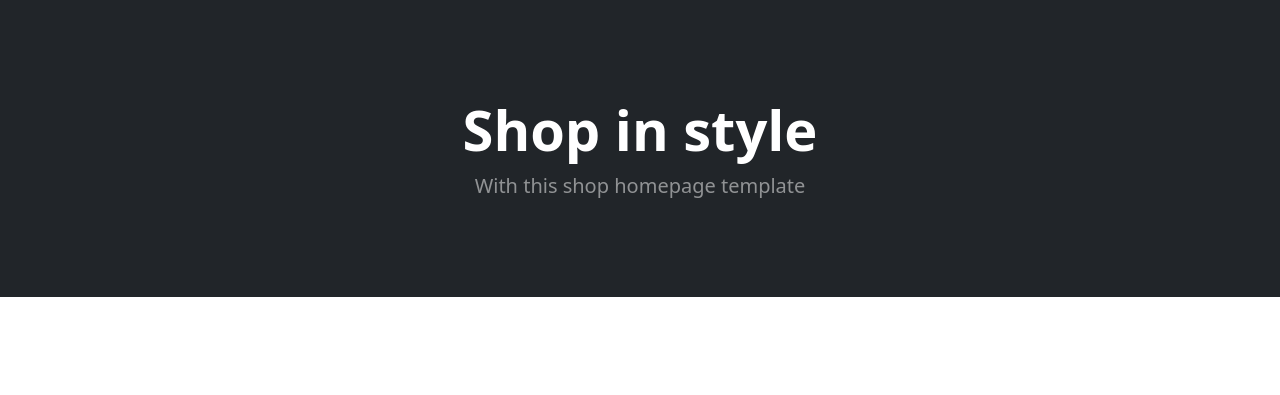
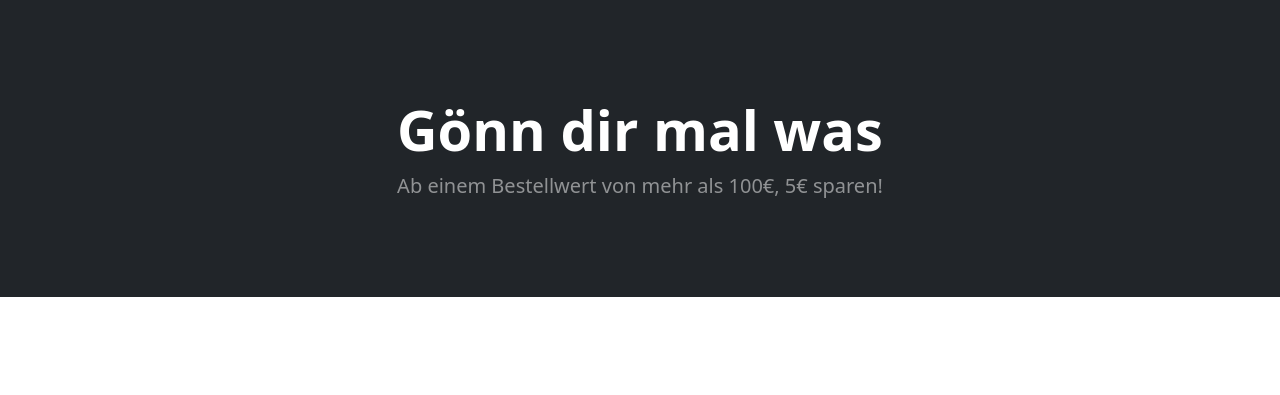
Before and after one commit to LinssLeon/shop, a Symfony app: template templates/home/index.html.twig in a window 1280 px wide. Shown: the part 56-451 px from the top of the page. Run offline with Twig, Linux system fonts and the light colour scheme; the template is opened without the code that fills it, so the values that code supplies are empty; some libraries are stand-ins or nearby versions.

Commit message:
Favicon change, small design changes

```diff
--- a/src/Controller/Admin/DashboardController.php
+++ b/src/Controller/Admin/DashboardController.php
@@ -1,5 +1,5 @@
 <?php
-// src/Controller/Admin/DashboardController.php
+
 namespace App\Controller\Admin;
 
 use EasyCorp\Bundle\EasyAdminBundle\Controller\AbstractDashboardController;
@@ -23,7 +23,8 @@ class DashboardController extends AbstractDashboardController
     public function configureDashboard(): Dashboard
     {
         return Dashboard::new()
-            ->setTitle('My Shop Admin');
+            ->setTitle('My Shop Admin')
+            ->setFaviconPath('images/favicon.ico'); // Set the favicon path here
     }
 
     public function configureMenuItems(): iterable
--- a/templates/base.html.twig
+++ b/templates/base.html.twig
@@ -7,7 +7,7 @@
 			{% block title %}My Shop
 			{% endblock %}
 		</title>
-		<link rel="icon" type="image/x-icon" href="{{ asset('assets/favicon.ico') }}">
+		<link rel="icon" type="image/x-icon" href="{{ asset('images/favicon.ico') }}">
 		<link href="https://cdn.jsdelivr.net/npm/bootstrap-icons@1.5.0/font/bootstrap-icons.css" rel="stylesheet">
 		<link href="{{ asset('css/styles.css') }}" rel="stylesheet">
 	</head>
--- a/templates/home/index.html.twig
+++ b/templates/home/index.html.twig
@@ -1,6 +1,6 @@
 {% extends 'base.html.twig' %}
 
-{% block title %}Shop Homepage - Start Bootstrap Template
+{% block title %}Online-Shop
 {% endblock %}
 
 {% block body %}
@@ -49,8 +49,8 @@
 	<header class="bg-dark py-5">
 		<div class="container px-4 px-lg-5 my-5">
 			<div class="text-center text-white">
-				<h1 class="display-4 fw-bolder">Shop in style</h1>
-				<p class="lead fw-normal text-white-50 mb-0">With this shop homepage template</p>
+				<h1 class="display-4 fw-bolder">Gönn dir mal was</h1>
+				<p class="lead fw-normal text-white-50 mb-0">Ab einem Bestellwert von mehr als 100€, 5€ sparen!</p>
 			</div>
 		</div>
 	</header>
```
Also changed, not shown: public/images/favicon.ico.
